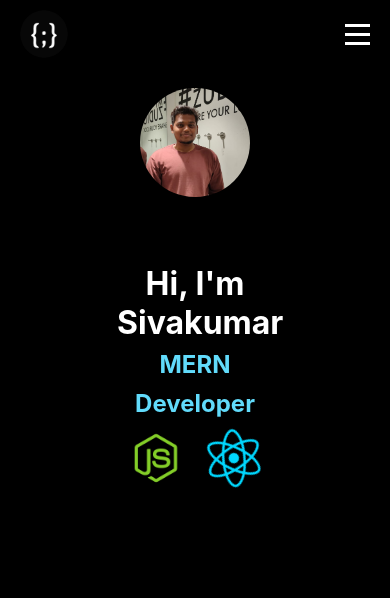
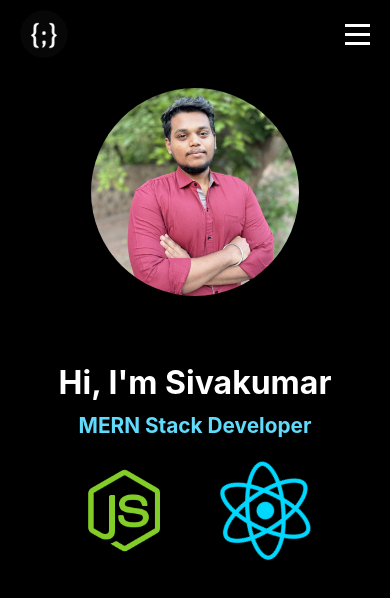
Before and after one commit to e-sivakumar/Portfolio, a React (Create React App) app: page / in a window 390 px wide. Shown: the top 598 px of the page. Built offline with nearby package versions, Linux system fonts and the light colour scheme.

Commit message:
Profile photo updated

```diff
--- a/src/components/HeroSection.js
+++ b/src/components/HeroSection.js
@@ -14,7 +14,7 @@ const HeroSection = () => {
       <div id='HeroCol'>
         <div className='column-1'>
           <h1 >
-            Hi, I'm Sivakumar <br /><span>MERN Developer</span>
+            Hi, I'm Sivakumar <br /><span>MERN Stack Developer</span>
           </h1>
           <div className='logoSection'>
 
--- a/src/components/contact.js
+++ b/src/components/contact.js
@@ -23,7 +23,7 @@ const Contact = () => {
         </div>
         <div id="Phoneno" className="contact-card">
           <h2>Phone No:</h2>
-          <p className="contact_link"> <a href="tell:918608366483"> +91 8608366483</a></p>
+          <p className="contact_link"> <a href="tel:918608366483"> +91 8608366483</a></p>
         </div>
         <div id="Email" className="contact-card">
           <h2>E-mail:</h2>
--- a/src/styles/HeroSection.css
+++ b/src/styles/HeroSection.css
@@ -28,7 +28,7 @@
   margin:0;
 }
 .column-1 span {
-  font-size: 2rem;
+  font-size: 1.9rem;
   /* font-weight: 800; */
   color:#61DBFB;
 }
@@ -82,11 +82,13 @@
 }
 
 .image-2 {
-  width: 50%;
+  width: 20rem;
+  height: 20rem;
   border-radius: 50%;
   transition: transform 1s ease;
   cursor: pointer;
   user-select: none;
+  object-fit: cover;
 }
 /* .image-2:hover{
  transform: scale(1.1);
@@ -108,7 +110,11 @@
     width: 30%;
   }
 }
-
+@media (max-width:820px){
+  .column-1 span {
+    font-size: 1.7rem;
+  }
+}
 @media (max-width: 750px) {
   #HeroCol {
     flex-direction: column;
@@ -120,18 +126,23 @@
     order: -1;
   }
   .image-1, .node{
-    width: 35%;
+    width: 25%;
   }
   .column-1 h1{
     font-size: 2.5rem;
   }
 
   .image-2 {
-    width: 70%;
+    width: 13rem;
+    height: 13rem;
   }
 
   .column-1 span {
-    font-size: 1.5rem;
+    font-size: 1.7rem;
+  }
+  .column-1,.column-2{
+    width: 90%;
+    padding: 5%;
   }
 
   /* .logoSection{
@@ -148,7 +159,7 @@
     order: -1;
   }
   .image-1, .node{
-    width: 40%;
+    width: 30%;
   }
   /* .logoSection{
     max-height: 80%;
@@ -157,7 +168,13 @@
   .column-1 h1{
     font-size: 2rem;
   }
-
+  .column-1,.column-2{
+    width: 90%;
+    padding: 5%;
+  }
+  .column-1 span {
+    font-size: 1.3rem;
+  }
 }
 
 @media (max-width: 300px) {
@@ -177,7 +194,10 @@
   .column-1 h1{
     font-size: 1.5rem;
   }
-
+  .column-1,.column-2{
+    width: 100%;
+    padding: 5%;
+  }
 }
 
 #mainHero{
```
Also changed, not shown: src/images/sivakumar.jpg.
